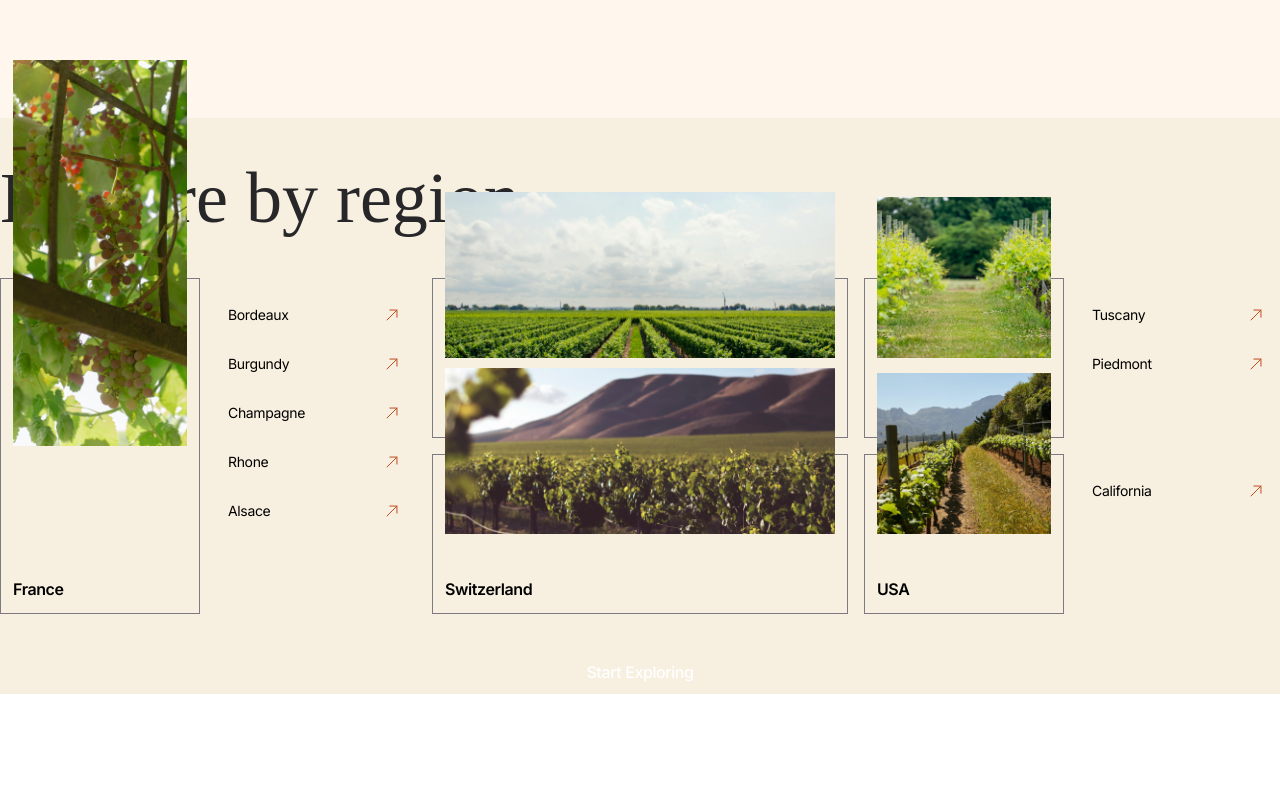
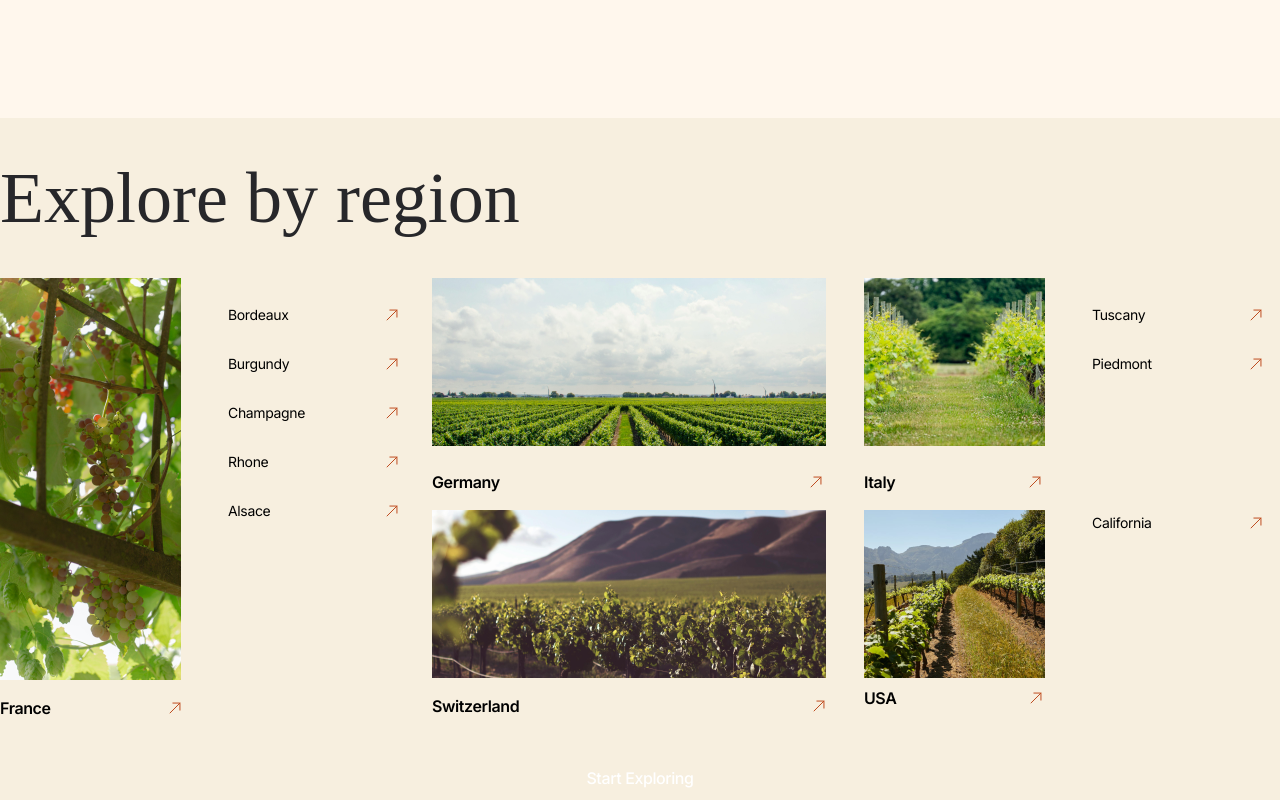
Before and after one commit to nalaZazu/new-vinesia-market, a Next.js app: page / in a window 1280 px wide. Shown: the part 6257-7057 px from the top of the page. Before the commit the page ends 6951 px from the top, so only its background shows below. Built offline with nearby package versions, Linux system fonts and the light colour scheme.

Commit message:
explore-regio-done

```diff
--- a/src/components/exploreRegion/page.tsx
+++ b/src/components/exploreRegion/page.tsx
@@ -3,7 +3,7 @@ import Image from "next/image";
 import React, { useState } from "react";
 import france from "../../assets/images/france.png";
 import germany from "../../assets/images/germany.png";
-import switiland from "../../assets/images/Switzerland.png";
+import switzerland from "../../assets/images/Switzerland.png";
 import italy from "../../assets/images/italy.png";
 import usa from "../../assets/images/usa.png";
 import arrow from "../../assets/icons/Long arrow Down.svg";
@@ -31,16 +31,17 @@ const ExploreRegion = () => {
         <div className=" grid lg:grid-cols-6 gap-4">
           {/* column one */}
           <div
-            className="border border-[#7c7b83] h-[21rem] items-end justify-left p-3 cursor-pointer"
+            className="items-end justify-left  cursor-pointer"
             onClick={handleOpen}
           >
-            <div className="flex items-end justify-center h-1/2 ">
+            <div>
               <Image src={france} alt="play-button" />
             </div>
-            <div className=" flex items-end justify-left h-1/2">
+            <div className=" flex items-end justify-left gap-28 mt-4">
               <h1 className=" text-black text-xxl font-semibold tracking-tight">
                 France
               </h1>
+              <Image src={arrow} alt="arrow" />
             </div>
           </div>
 
@@ -69,29 +70,31 @@ const ExploreRegion = () => {
           {/* column two */}
           <div className="col-span-2 flex flex-col gap-4">
             <div
-              className="border  border-[#7c7b83] h-40 items-end justify-left p-3 cursor-pointer"
+              className=" h-40 items-end justify-left  cursor-pointer"
               onClick={handleOpen}
             >
-              <div className="flex items-end justify-center h-1/2">
+              <div className=" ">
                 <Image src={germany} alt="play-button" />
               </div>
-              <div className=" flex items-end justify-left h-1/2">
+            </div>
+            <div className=" flex items-end justify-left  gap-[19rem] mt-4">
               <h1 className="text-black text-xxl font-semibold  tracking-tight ">
                 Germany
               </h1>
-              </div>
+              <Image src={arrow} alt="arrow" />
             </div>
             <div
-              className="border  border-[#7c7b83] h-40 items-end justify-left p-3 cursor-pointer"
+              className=" h-40 items-end justify-left  cursor-pointer"
               onClick={handleOpen}
             >
-              <div className="flex items-end justify-center h-1/2">
-                <Image src={switiland} alt="play-button" />
+              <div className=" ">
+                <Image src={switzerland} alt="play-button" />
               </div>
-              <div className=" flex items-end justify-left h-1/2">
+              <div className=" flex items-end justify-left  gap-72 mt-4">
                 <h1 className="text-black text-xxl font-semibold  tracking-tight ">
                   Switzerland
                 </h1>
+                <Image src={arrow} alt="arrow" />
               </div>
             </div>
           </div>
@@ -99,32 +102,33 @@ const ExploreRegion = () => {
           {/* column two */}
           <div className="flex flex-col gap-4 ">
             <div
-              className="border  border-[#7c7b83] h-40 items-end justify-left p-3 cursor-pointer"
+              className=" h-40 items-end justify-left cursor-pointer"
               onClick={handleOpen}
             >
-              <div className="flex items-end justify-center h-1/2">
+              <div>
                 <Image src={italy} alt="play-button" />
               </div>
-              <div className=" flex items-end justify-left h-1/2">
-                <h1 className="text-black text-xxl font-semibold  tracking-tight ">
+            </div>
+            <div className=" flex items-end justify-left gap-32 ">
+              <h1 className="text-black text-xxl font-semibold  tracking-tight mt-4">
                 Italy
               </h1>
+              <Image src={arrow} alt="arrow" />
+            </div>
+            {/* next div */}
+            <div
+              className=" h-40 items-end justify-left cursor-pointer"
+              onClick={handleOpen}
+            >
+              <div className="">
+                <Image src={usa} alt="play-button" />
               </div>
             </div>
-
-            {/* next div */}
-            <div
-              className="border  border-[#7c7b83] h-40 items-end justify-left p-3 cursor-pointer "
-              onClick={handleOpen}
-            >
-              <div className="flex items-end justify-center h-1/2">
-                <Image src={usa} alt="play-button" />
-              </div>
-              <div className=" flex items-end justify-left h-1/2">
+            <div className=" flex items-end justify-left gap-32 ">
               <h1 className="text-black text-xxl font-semibold  tracking-tight ">
                 USA
               </h1>
-              </div>
+              <Image src={arrow} alt="arrow" />
             </div>
           </div>
           {/* link colum */}
@@ -149,7 +153,7 @@ const ExploreRegion = () => {
             </div>
 
             {/* next div */}
-            <div className=" h-40 items-end justify-left p-3  ">
+            <div className=" h-40 items-end justify-left p-3  mt-8">
               <ul className="text-secondary text-sm font-normal  leading-[49px] tracking-tight">
                 {regionUs?.map((us) => {
                   const { id, name, href } = us;
```
Lines whose indentation alone changed are shown as unchanged.
